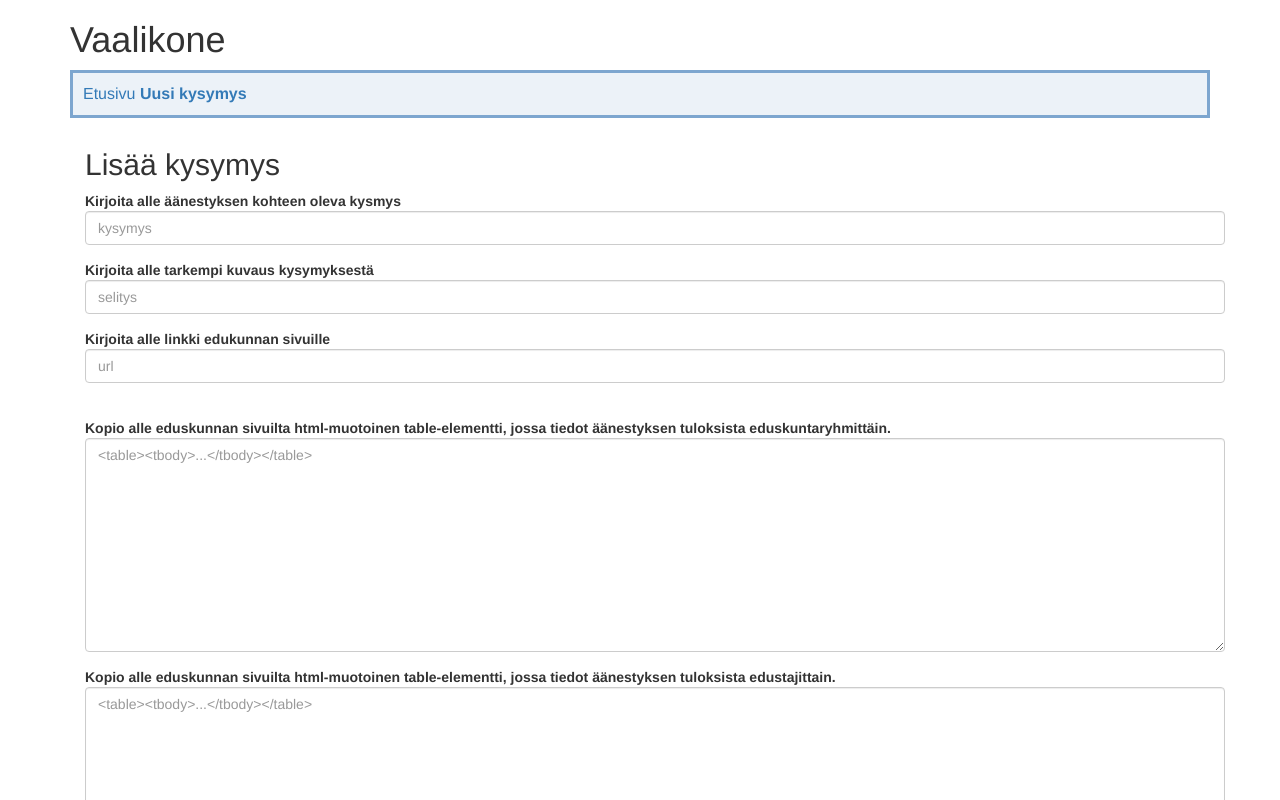
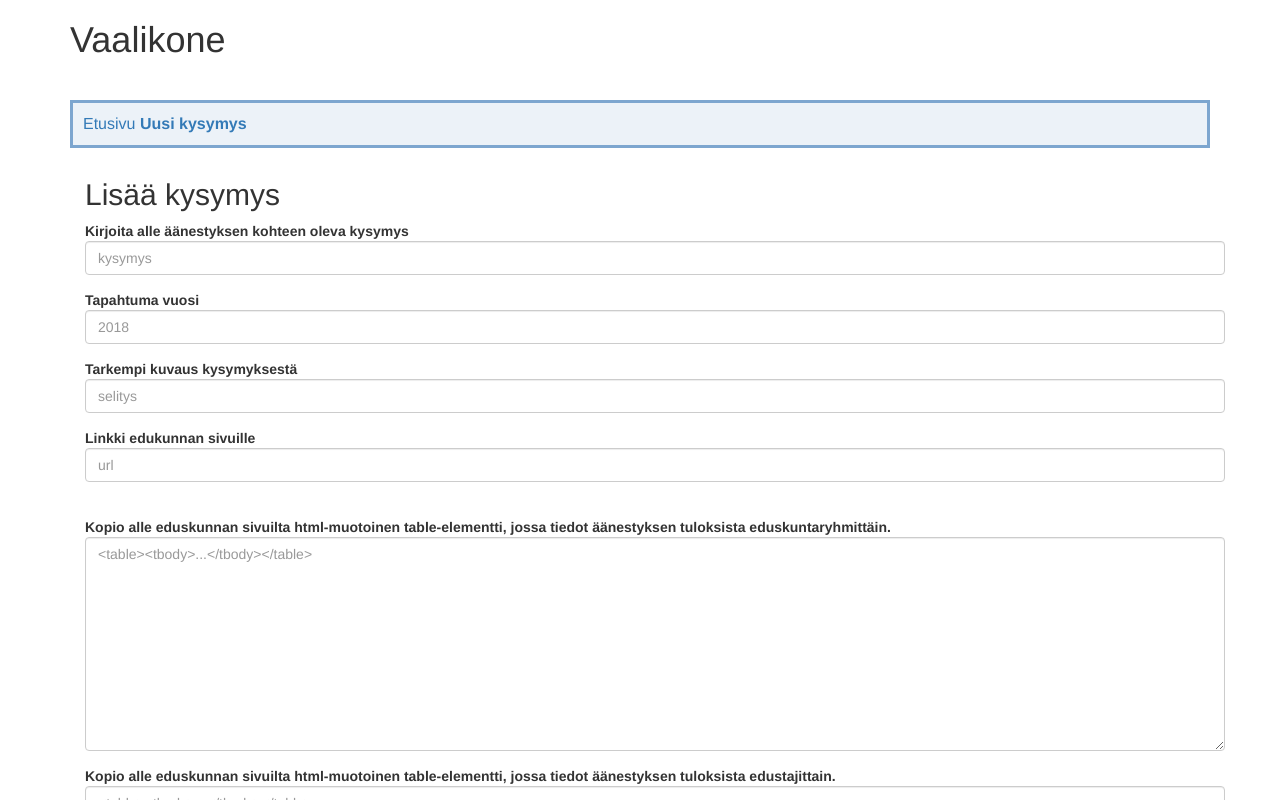
Before and after one commit to pidrmasiin/vaalikone, a React (Create React App) app: page /lisaa in a window 1280 px wide. Shown: the top 800 px of the page. Built offline with nearby package versions, Linux system fonts and the light colour scheme.

Commit message:
notification & inputform components

```diff
--- a/src/App.js
+++ b/src/App.js
@@ -2,6 +2,7 @@ import React from 'react'
 import { connect } from 'react-redux'
 import HtmlForm from './components/HtmlForm'
 import Home from './components/Home'
+import Notification from './components/Notification'
 import { BrowserRouter as Router, Route, NavLink } from 'react-router-dom'
 
 const Menu = () => {
@@ -30,6 +31,7 @@ class App extends React.Component {
     return (
       <div  className="container">
       <h1>Vaalikone</h1>
+        <Notification/>
         <Router>
           <div>
             <Menu/>
--- /dev/null
+++ b/src/components/FormInput.js
@@ -0,0 +1,13 @@
+
+import React from 'react';
+
+const FormInput = ( { placeholder, name, label }) => {
+    return(
+    <div className="form-group">
+        <b>{label}</b>
+        <input type="text" className="form-control" placeholder={placeholder} name={name}/>
+    </div>
+  )
+}
+
+  export default FormInput
--- a/src/components/HtmlForm.js
+++ b/src/components/HtmlForm.js
@@ -1,7 +1,9 @@
 import React from 'react';
 import { connect } from 'react-redux'
+import FormInput from './FormInput'
 import { htmlEdustajat, htmlPuolueet } from '../reducers/htmlReducer'
 import { addPuolueet, addDetails, addEdustajat } from '../reducers/kysymysReducer'
+import { notifyCreation } from '../reducers/notifyReducer'
 import { Button } from 'react-bootstrap'
 
 class HtmlForm extends React.Component {
@@ -31,7 +33,12 @@ class HtmlForm extends React.Component {
         }
       }
     }
+    console.log('puolueet', puolueet.length)
+    if(puolueet.length > 5 && puolueet.length < 10){
+    this.props.notifyCreation("Puolueiden kannat lisätty", 5)
+    console.log('notify', this.props.notify)
     this.props.addPuolueet(puolueet)
+    }
   }
 
   handleEdustajat = (e) => {
@@ -69,12 +76,14 @@ class HtmlForm extends React.Component {
     const details = {
       url: e.target.url.value,
       selitys: e.target.selitys.value,
-      kysymys: e.target.kysymys.value
+      kysymys: e.target.kysymys.value,
+      vuosi: e.target.vuosi.value
     }
     this.props.addDetails(details)
     e.target.url.value = ''
     e.target.selitys.value = ''
     e.target.kysymys.value = ''
+    e.target.vuosi.value = ''
   }
 
   onSubmit = async (e) => {
@@ -87,22 +96,15 @@ class HtmlForm extends React.Component {
 
   render() {
     console.log('this.props', this.props.kysymys)
+
     return (
       <div className='container'>
         <form onSubmit={this.onSubmit} id='htmlform'>
         <h2>Lisää kysymys</h2>
-          <div className="form-group">
-          <b>Kirjoita alle äänestyksen kohteen oleva kysmys</b>
-          <input type="text" className="form-control" placeholder="kysymys" name='kysymys'/>
-          </div>
-          <div className="form-group">
-          <b>Kirjoita  alle tarkempi kuvaus kysymyksestä</b>
-          <input type="text" className="form-control" placeholder="selitys" name='selitys'/>
-          </div>
-          <div className="form-group">
-          <b>Kirjoita  alle linkki edukunnan sivuille </b>
-           <input type="text" className="form-control" placeholder="url" name='url'/>
-          </div>
+          <FormInput label="Kirjoita alle äänestyksen kohteen oleva kysymys" placeholder="kysymys" name='kysymys'/>
+          <FormInput label="Tapahtuma vuosi" placeholder="2018" name='vuosi'/>
+          <FormInput label="Tarkempi kuvaus kysymyksestä" placeholder="selitys" name='selitys'/>
+          <FormInput label="Linkki edukunnan sivuille" placeholder="url" name='url'/>
           <div className="form-group">
           <br></br>
           <b>Kopio alle eduskunnan sivuilta html-muotoinen table-elementti, jossa tiedot äänestyksen tuloksista eduskuntaryhmittäin. </b>
@@ -129,11 +131,12 @@ class HtmlForm extends React.Component {
 const mapStateToProps = (state) => {
   return {
    html: state.html,
-   kysymys: state.kysymys
+   kysymys: state.kysymys,
+   notify: state.notify
   }
 }
 
 export default connect(
   mapStateToProps,
-  { htmlEdustajat, htmlPuolueet, addPuolueet, addEdustajat, addDetails }
+  { htmlEdustajat, htmlPuolueet, addPuolueet, addEdustajat, addDetails, notifyCreation }
 )(HtmlForm)
--- /dev/null
+++ b/src/components/Notification.js
@@ -0,0 +1,30 @@
+import React from 'react'
+import { connect } from 'react-redux'
+
+class Notification extends React.Component {
+
+  render() {
+    const style = {
+      padding: 10,
+      borderWidth: 1
+    }
+    return (
+      <div style={style}>
+        <p>{this.props.notify}</p>
+      </div>
+    )
+  }
+}
+
+const mapStateToProps = (store) => {
+  return {
+    notify: store.notify,
+  }
+}
+
+const ConnectedNotification = connect(
+  mapStateToProps
+)(Notification)
+
+
+export default ConnectedNotification
--- a/src/reducers/kysymysReducer.js
+++ b/src/reducers/kysymysReducer.js
@@ -3,14 +3,19 @@ const initialState= {
   selitys: '',
   url: '',
   puolueet: [],
-  edustajat:[]
+  edustajat:[],
+  vuosi: ''
 }
 
 const reducer = (store = initialState, action) => {
     if (action.type === 'ADD_PUOLUE') {
       return {...store, puolueet: action.puolueet}
     }if (action.type === 'ADD_DETAILS') {
-      return {...store, kysymys: action.details.kysymys, selitys: action.details.selitys, url: action.details.url}
+      return {...store,
+        kysymys: action.details.kysymys,
+        selitys: action.details.selitys,
+        url: action.details.url,
+        vuosi: action.details.vuosi}
     }if (action.type === 'ADD_EDUSTAJAT') {
       return {...store, edustajat: action.edustajat}
     }
--- /dev/null
+++ b/src/reducers/notifyReducer.js
@@ -0,0 +1,22 @@
+const notifyReducer = (store = '', action) => {
+    if (action.type==='SHOW') {
+      return action.notify
+    }
+    return store
+  }
+
+  export const notifyCreation = (content, time) => {
+      console.log('content', content)
+    return async (dispatch) => {
+      dispatch({
+        type: 'SHOW',
+        notify: content
+      })
+      setTimeout(() => dispatch({
+        type: 'SHOW',
+        notify: ''
+      }), time * 1000)
+    }
+  }
+
+  export default notifyReducer
--- a/src/store.js
+++ b/src/store.js
@@ -2,10 +2,12 @@ import { createStore, combineReducers, applyMiddleware } from 'redux';
 import thunk from 'redux-thunk';
 import htmlReducer from './reducers/htmlReducer';
 import kysymysReducer from './reducers/kysymysReducer';
+import notifyReducer from './reducers/notifyReducer';
 
 const reducer = combineReducers({
   html: htmlReducer,
-  kysymys: kysymysReducer
+  kysymys: kysymysReducer,
+  notify: notifyReducer
 });
 
 const store = createStore(
```
Also changed, not shown: 1 other file (tests, documents, lock files or other folders).
